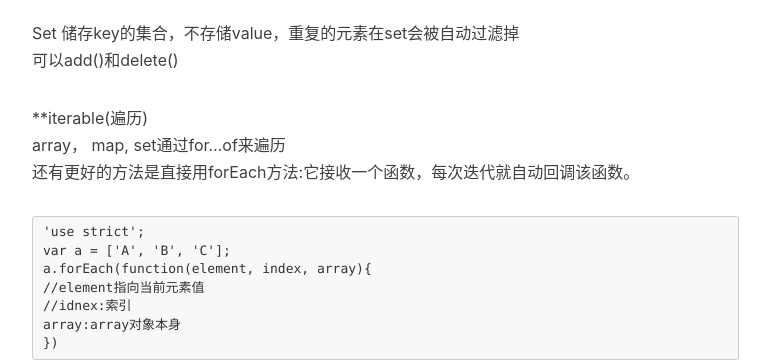
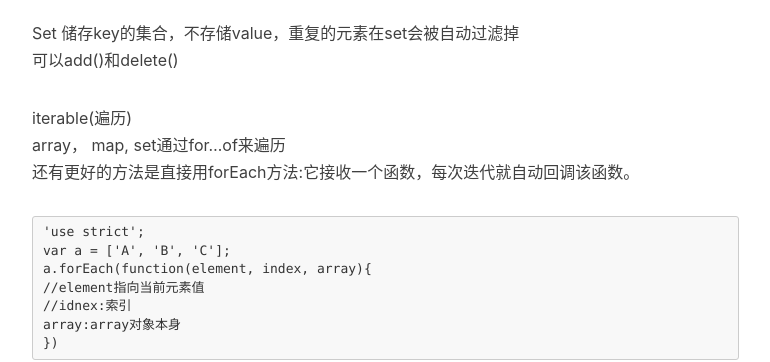
Before and after one commit to hdheart/hdheart.github.io, a Jekyll site: the page built from _posts/2019-12-01-js-study-01.markdown, in a window 1280 px wide and 900 px high, scrolled down 2020 px. Shown: the part 152-514 px from the top of the window, without its empty margins (233-1003 px from the left). Built offline with Jekyll 4.4.1, drawn with Linux system fonts in a browser that asks for light colours; nearby versions of some CDN libraries; a script that is not in the unit is left out; comment, search, counter and statistics services are not loaded.

```diff
--- a/_posts/2019-12-01-js-study-01.markdown
+++ b/_posts/2019-12-01-js-study-01.markdown
@@ -88,7 +88,7 @@ Set 储存key的集合，不存储value，重复的元素在set会被自动过
 可以add()和delete()
 
 
-**iterable(遍历)
+iterable(遍历)
 array， map, set通过for...of来遍历
 还有更好的方法是直接用forEach方法:它接收一个函数，每次迭代就自动回调该函数。
 <pre>'use strict';
```
